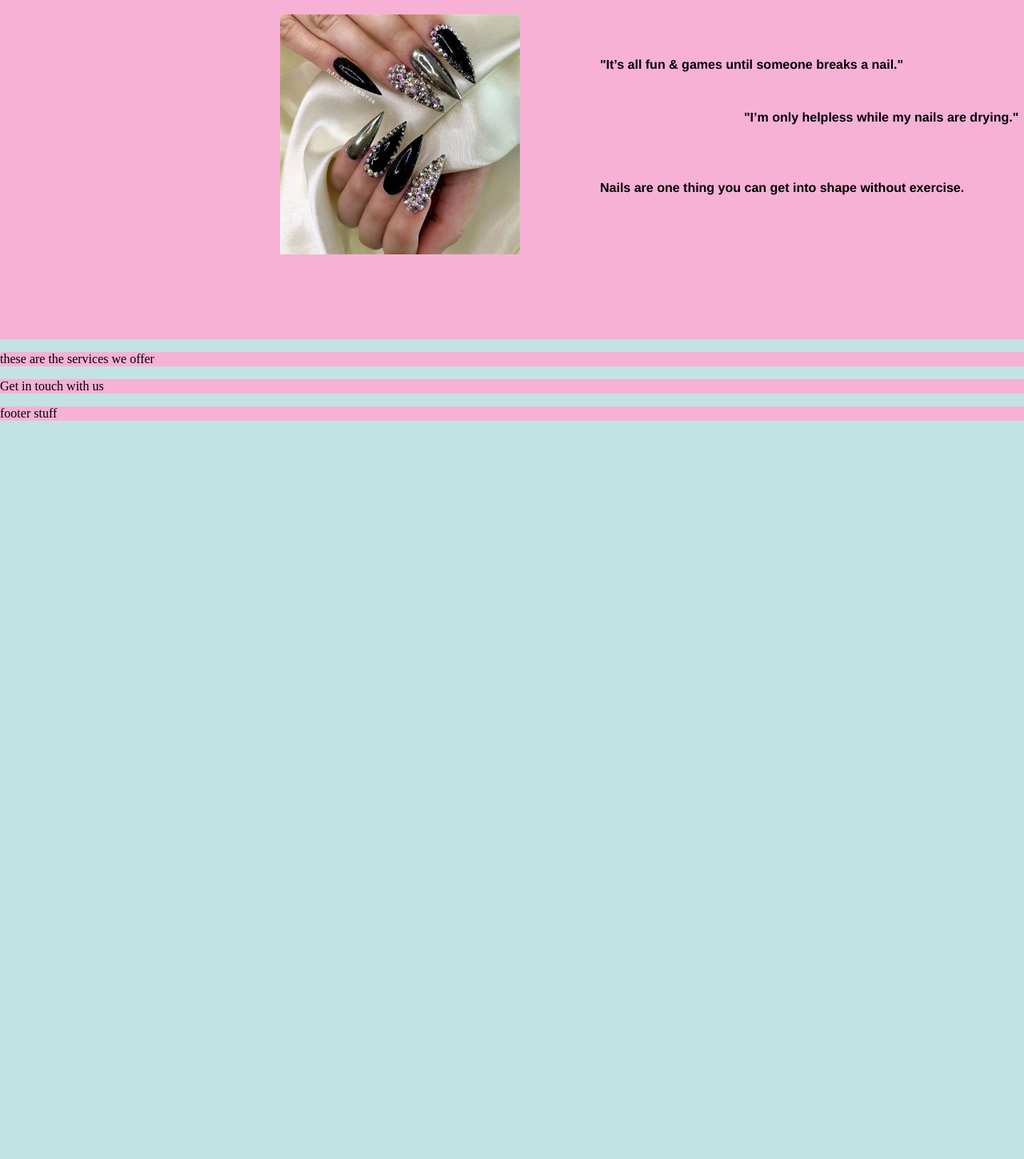
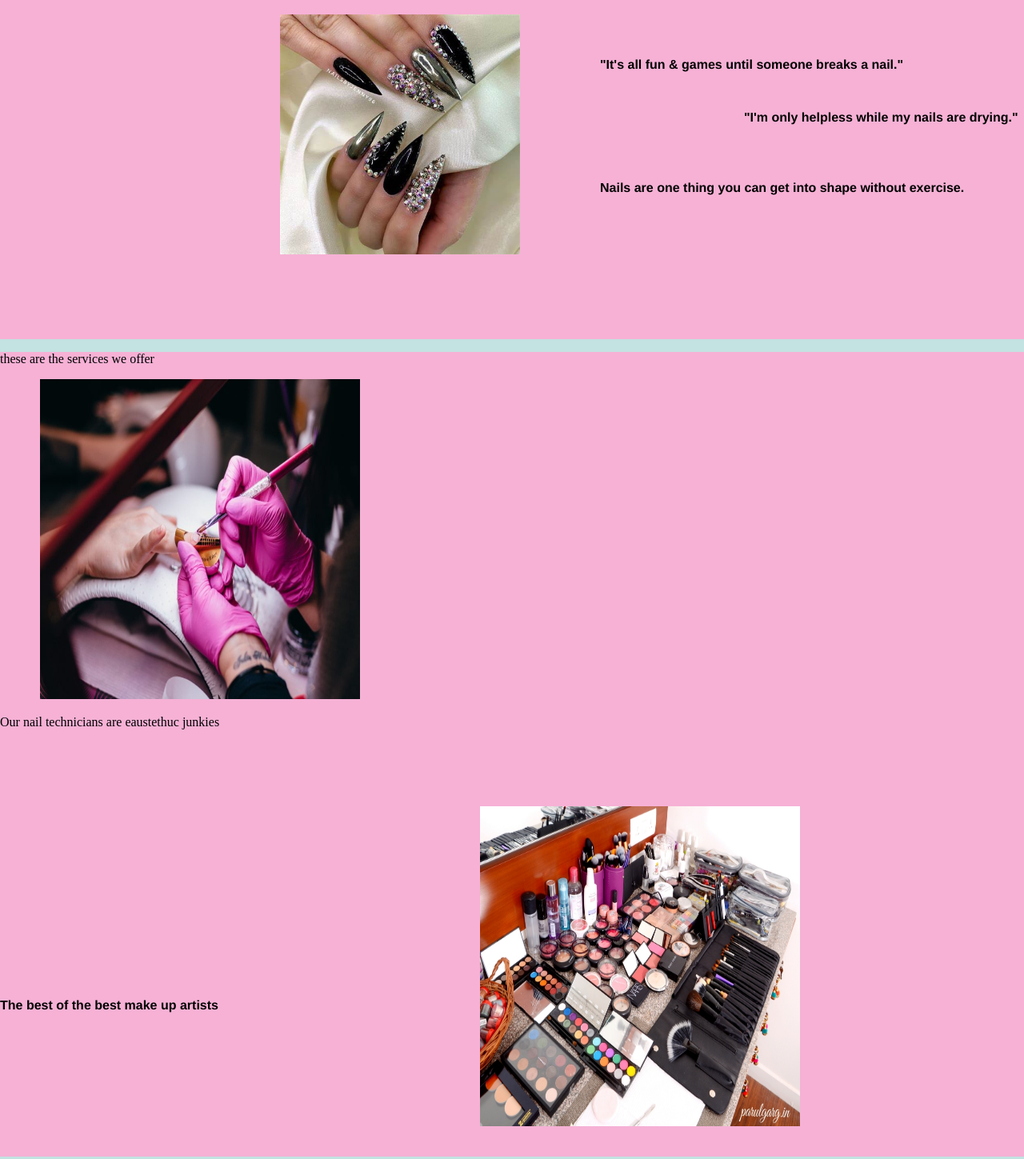
Before and after one commit to AmandaAzania/AzaniaBeauty, a plain HTML site: page index.html in a window 1280 px wide. Shown: the part 540-1989 px from the top of the page at 80% size. Before the commit the page ends 1082 px from the top, so only its background shows below. Drawn offline with Linux system fonts and the light colour scheme.

Commit message:
first commit

```diff
--- a/index.css
+++ b/index.css
@@ -131,3 +131,24 @@ text-shadow:3px 3px 2px rgb(246, 177, 213);
     position: relative;
     bottom: 180px;
 }
+
+.makeUp{
+    margin-top: 80px;
+    margin-left: 600px;
+
+
+}
+
+.nail{
+    margin-left: 50px;
+
+    top: 5px;
+}
+
+.para{
+    margin-right: 400px;
+    font-weight: 1000;
+    font-family: 'Franklin Gothic Medium', 'Arial Narrow', Arial, sans-serif;
+    position: relative;
+    bottom: 180px;
+}
--- a/index.html
+++ b/index.html
@@ -37,17 +37,17 @@
 
                     <p class="txt1">"Beat the face to the gods" said every hot girl ever</p>
 
-                    <p class="txt2">“If you’re sad, add more lipstick and attack.” – Coco Chanel</p>
+                    <p class="txt2">“If you're sad, add more lipstick and attack.” - Coco Chanel</p>
 
-                    <p class="txt3">“Makeup is the finishing touch, the final accessory.” – Marc Jacobs.</p>
+                    <p class="txt3">“Makeup is the finishing touch, the final accessory.” - Marc Jacobs.</p>
                 </div>
                 </div>
             <div  class="claws">
             <img src="./images/OIP.jpg" alt="war paint" style="height: 300px; width: 300px;">
 
-            <p class="wrd">"I’m only helpless while my nails are drying."</p>
+            <p class="wrd">"I'm only helpless while my nails are drying."</p>
 
-            <p class="wrd1">"It’s all fun & games until someone breaks a nail."</p>
+            <p class="wrd1">"It's all fun & games until someone breaks a nail."</p>
 
             <p class="wrd2">Nails are one thing you can get into shape without exercise.</p>
         </div>
@@ -58,6 +58,18 @@
         <section class="services">
 
             <p>these are the services we offer</p>
+
+            <div>
+            <img src="./images/people-2583493_1920-800x533.jpg" alt="people" style="height: 400px; width: 400px;" class="nail">
+            <p class="para1">Our nail technicians are eaustethuc junkies</p>
+        </div>
+
+        <div>
+            <img src="./images/DSC_0029_Fotor.jpg" alt="makeUp" style="height: 400px; width: 400px;" class="makeUp">
+            <p class="para">The best of the best make up artists</p>
+
+        </div>
+
 
 
         </section>
```
Also changed, not shown: images/DSC_0029_Fotor.jpg (added), images/people-2583493_1920-800x533.jpg (added).
